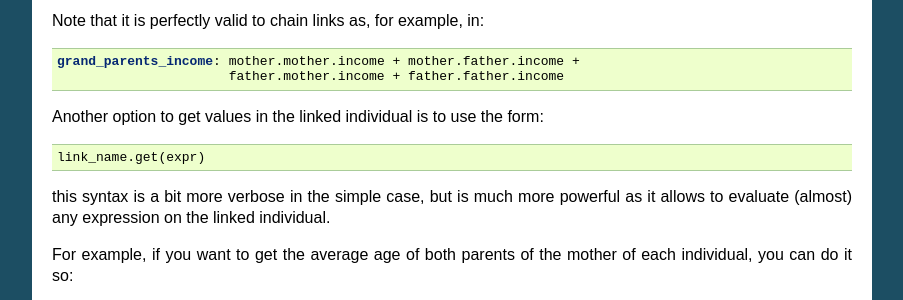
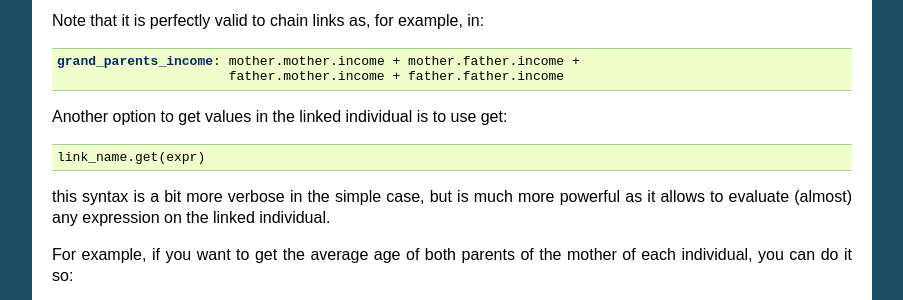
Before and after one commit to liam2/liam2, a Sphinx documentation site: the page built from doc/usersguide/source/links.rst, in a window 1280 px wide and 900 px high, scrolled down 939 px. Shown: the part 152-452 px from the top of the window, without its empty margins (198-1101 px from the left). Built offline with Sphinx 7.4.7, drawn with Linux system fonts in a browser that asks for light colours.

Commit message:
added .get to the index (though that does not make it appear in the search results for some reason)

```diff
--- a/doc/usersguide/source/links.rst
+++ b/doc/usersguide/source/links.rst
@@ -76,7 +76,10 @@
     grand_parents_income: mother.mother.income + mother.father.income +
                           father.mother.income + father.father.income
 
-Another option to get values in the linked individual is to use the form: ::
+
+.. index:: get
+
+Another option to get values in the linked individual is to use get: ::
 
     link_name.get(expr)
 
```
